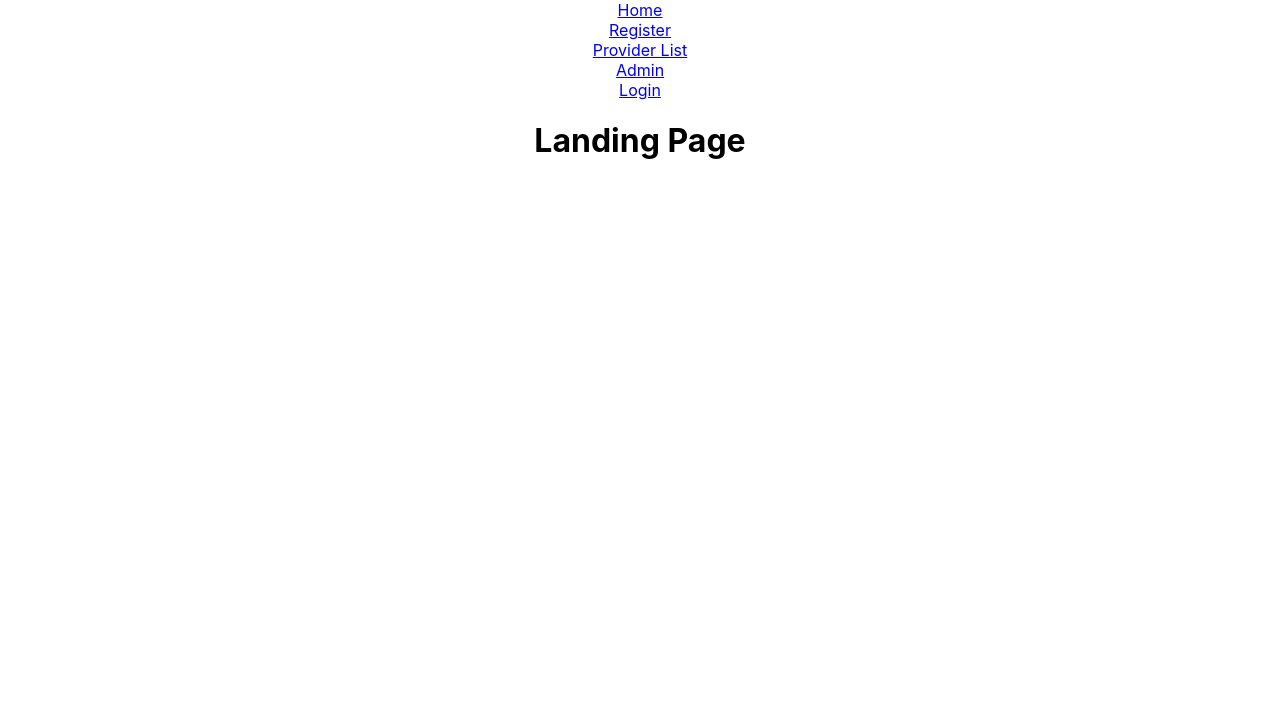
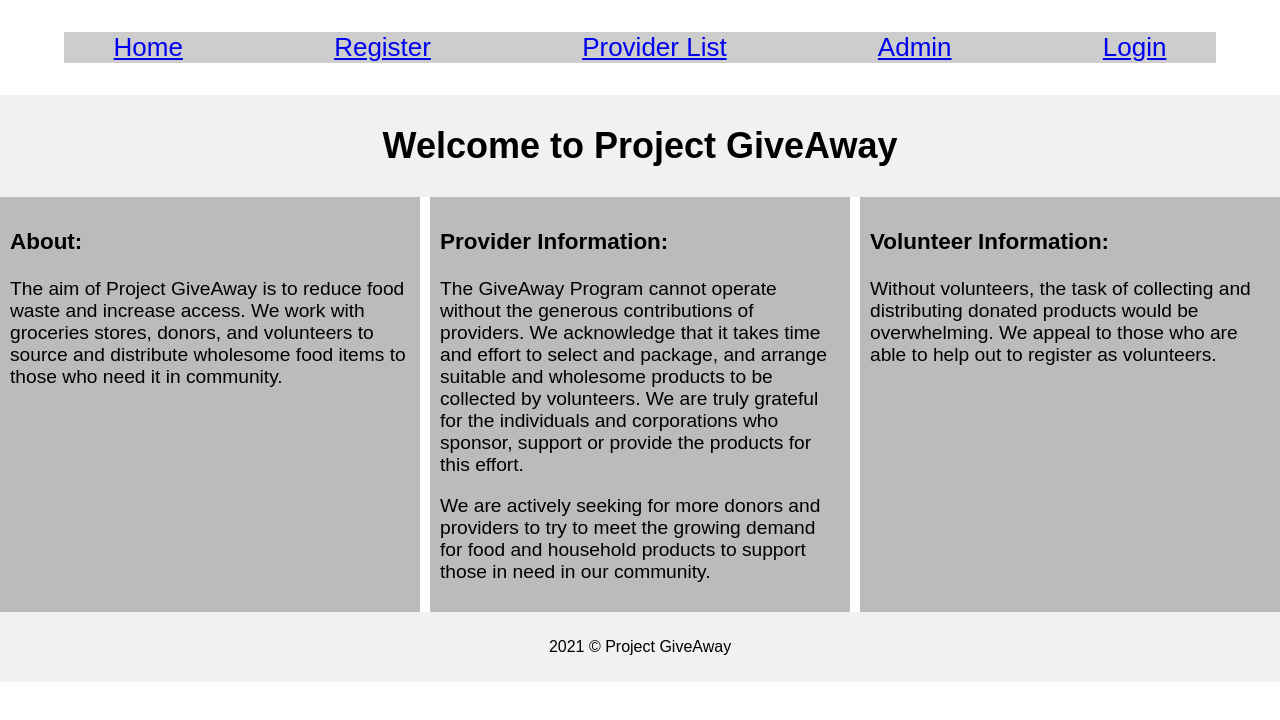
Before and after one commit to johnalai/c7-giveaway, a React (Create React App) app in the folder client/: page / in a window 1280 px wide. Shown: the top 720 px of the page. Built offline with nearby package versions, Linux system fonts and the light colour scheme.

Commit message:
Added Landing Page

```diff
--- a/client/src/App.css
+++ b/client/src/App.css
@@ -24,6 +24,8 @@
   color: white;
 }
 
+
+
 .App-link {
   color: #61dafb;
 }
@@ -36,8 +38,32 @@
     transform: rotate(360deg);
   }
 }
-.nav{
+/* .nav{
   display:grid;
   grid-template-rows:10m;
 
+} */
+
+.nav {
+  background-color: #bbbb;
+  margin: 2rem auto;
+  width: min(90%, 75rem);
+  display: grid;
+  grid-auto-flow: column;
+  align-items: center;
+  /* justify-content: center; */
+  font-size: calc(10px + 2vmin);
+  color: rgb(184, 29, 29);
+  gap: 2em;
 }
+
+.App-header {
+  background-color: #282c34;
+  min-height: 100vh;
+  display: flex;
+  flex-direction: column;
+  align-items: center;
+  justify-content: center;
+  font-size: calc(10px + 2vmin);
+  color: white;
+}
--- /dev/null
+++ b/client/src/pages/LandingPage.css
@@ -0,0 +1,78 @@
+.grid-container
+{
+    box-sizing: border-box;
+  }
+
+  body {
+    font-family: Arial, Helvetica, sans-serif;
+  }
+
+  /* Style the header */
+  .header {
+    grid-area: header;
+    background-color: #f1f1f1;
+    padding: 0px;
+    text-align: center;
+    font-size: 1.5em;
+  }
+
+  /* The grid container */
+  .grid-container {
+    display: grid;
+    grid-template-areas:
+      'header header header header header header'
+      'left left middle middle right right'
+      'footer footer footer footer footer footer';
+    grid-column-gap: 10px;
+    grid-template-columns: repeat(6, 1fr);
+  }
+
+  .left,
+  .middle,
+  .right {
+    text-align: left;
+    word-break:keep-all;
+    background-color:#bbb;
+    font-size: 1.2em;
+    padding: 10px;
+    /* height: 300px; Could be removed.  */
+  }
+
+  /* Style the left column */
+  .left {
+    grid-area: left;
+    /* background-color:#aaa; */
+  }
+
+  /* Style the middle column */
+  .middle {
+    grid-area: middle;
+    /* background-color:#bbb; */
+  }
+
+  /* Style the right column */
+  .right {
+    grid-area: right;
+    /* background-color:#ccc; */
+  }
+
+  /* Style the footer */
+  .footer {
+    grid-area: footer;
+    background-color: #f1f1f1;
+    padding: 10px;
+    text-align: center;
+  }
+
+  /* Responsive layout - makes the three columns stack on top of each other instead of next to each other */
+  @media (max-width: 600px) {
+    .grid-container  {
+      grid-template-areas:
+        'header header header header header header'
+        'left left left left left left'
+        'middle middle middle middle middle middle'
+        'right right right right right right'
+        'footer footer footer footer footer footer';
+
+    }
+  }
--- a/client/src/pages/LandingPage.js
+++ b/client/src/pages/LandingPage.js
@@ -1,14 +1,45 @@
 import React from "react";
+import "./LandingPage.css";
 
-function LandingPage (){
+function LandingPage() {
+    return (
+        <div class="grid-container">
+            <div class="header">
+                <h2>Welcome to Project GiveAway</h2>
+            </div>
+            <div class="left">
+               <h3>About:</h3>
+                 <p>   The aim of Project GiveAway is to reduce food waste and increase access.
+                    We work with groceries stores, donors, and volunteers to source and distribute
+                    wholesome food items to those who need it in community.
+                    </p>
+                </div>
+            <div class="middle">  <h3>Provider Information:</h3>
+                 <p> The GiveAway Program cannot operate without the generous contributions
+                     of providers. We acknowledge that it takes time and effort to select and
+                     package, and arrange suitable and wholesome products to be collected by
+                     volunteers. We are truly grateful for the individuals and corporations
+                     who sponsor, support or provide the products for this effort.
 
-    return(
-<>
-<h1>Landing Page</h1>
-</>
+                     <p>We are actively seeking for more donors and providers to try to meet
+                     the growing demand for food and household products to support those
+                     in need in our community. </p>
 
 
-    )
+
+
+                    </p></div>
+            <div class="right">  <h3>Volunteer Information:</h3>
+                 <p> Without volunteers, the task of collecting and distributing donated
+                     products would be overwhelming.
+
+                     We appeal to those who are able to help out to register as volunteers.
+                    </p></div>
+            <div class="footer">
+                <p>2021 © Project GiveAway</p>
+            </div>
+        </div>
+    );
 }
 
-export default LandingPage
+export default LandingPage;
```
